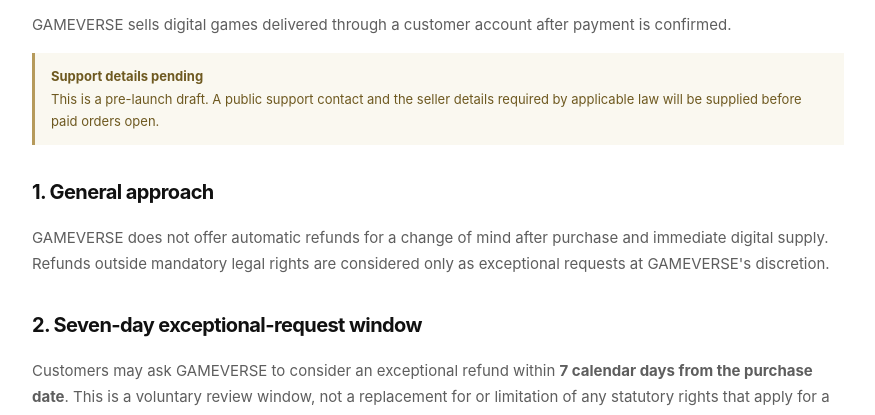
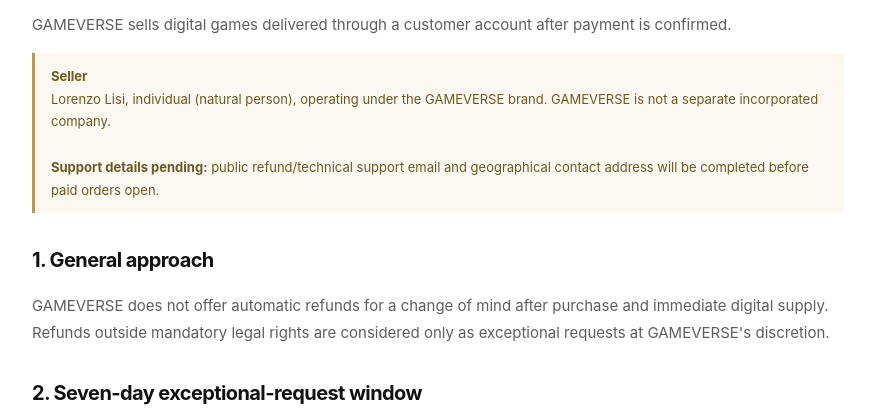
Before and after one commit to Official-Yavira/Gameverse, a plain HTML site: page refunds.html in a window 1280 px wide. Shown: the part 338-753 px from the top of the page, without its empty margins (202-1077 px from the left). Drawn offline with Linux system fonts and the light colour scheme.

Commit message:
Add seller identity to legal document only

```diff
--- a/refunds.html
+++ b/refunds.html
@@ -16,7 +16,7 @@
 <p>Draft version: 26 November 2026 · Document version: refunds-2026-11-26-v3</p>
 <p>GAMEVERSE sells digital games delivered through a customer account after payment is confirmed.</p>
 
-<div class="missing"><strong>Support details pending</strong><br>This is a pre-launch draft. A public support contact and the seller details required by applicable law will be supplied before paid orders open.</div>
+<div class="missing"><strong>Seller</strong><br>Lorenzo Lisi, individual (natural person), operating under the GAMEVERSE brand. GAMEVERSE is not a separate incorporated company.<br><br><strong>Support details pending:</strong> public refund/technical support email and geographical contact address will be completed before paid orders open.</div>
 
 <h2>1. General approach</h2>
 <p>GAMEVERSE does not offer automatic refunds for a change of mind after purchase and immediate digital supply. Refunds outside mandatory legal rights are considered only as exceptional requests at GAMEVERSE's discretion.</p>
```
